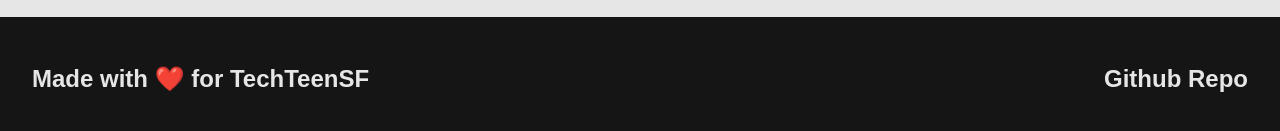
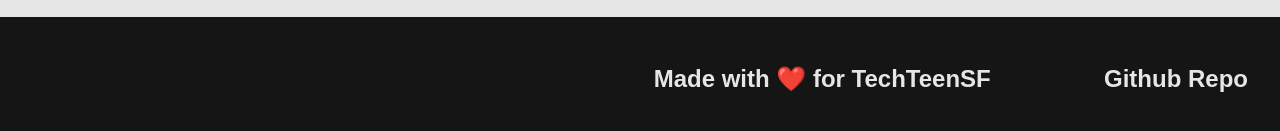
Before and after one commit to simonxuuu/calorie-ai, a Next.js app: page / in a window 1280 px wide. Shown: the part 2614-2745 px from the top of the page. Built offline with nearby package versions, Linux system fonts and the light colour scheme; no server answers.

Commit message:
Disclaimeer

```diff
--- a/app/footer.js
+++ b/app/footer.js
@@ -8,6 +8,7 @@ export default function Footer() {
     //https://teentechsf.org/
     return (
       <footer>
+        <span>This website uses predictive algorithms - it is not 100% accurate.</span>
         <button onClick={()=>{window.location.href='https://teentechsf.org/'}} className='footerBtn'>Made with ❤️ for TechTeenSF</button>
         <button onClick={()=>{window.location.href='https://github.com/simonxuuu/calorie-ai'}}className='footerBtn'>Github Repo</button>
       </footer>
```
